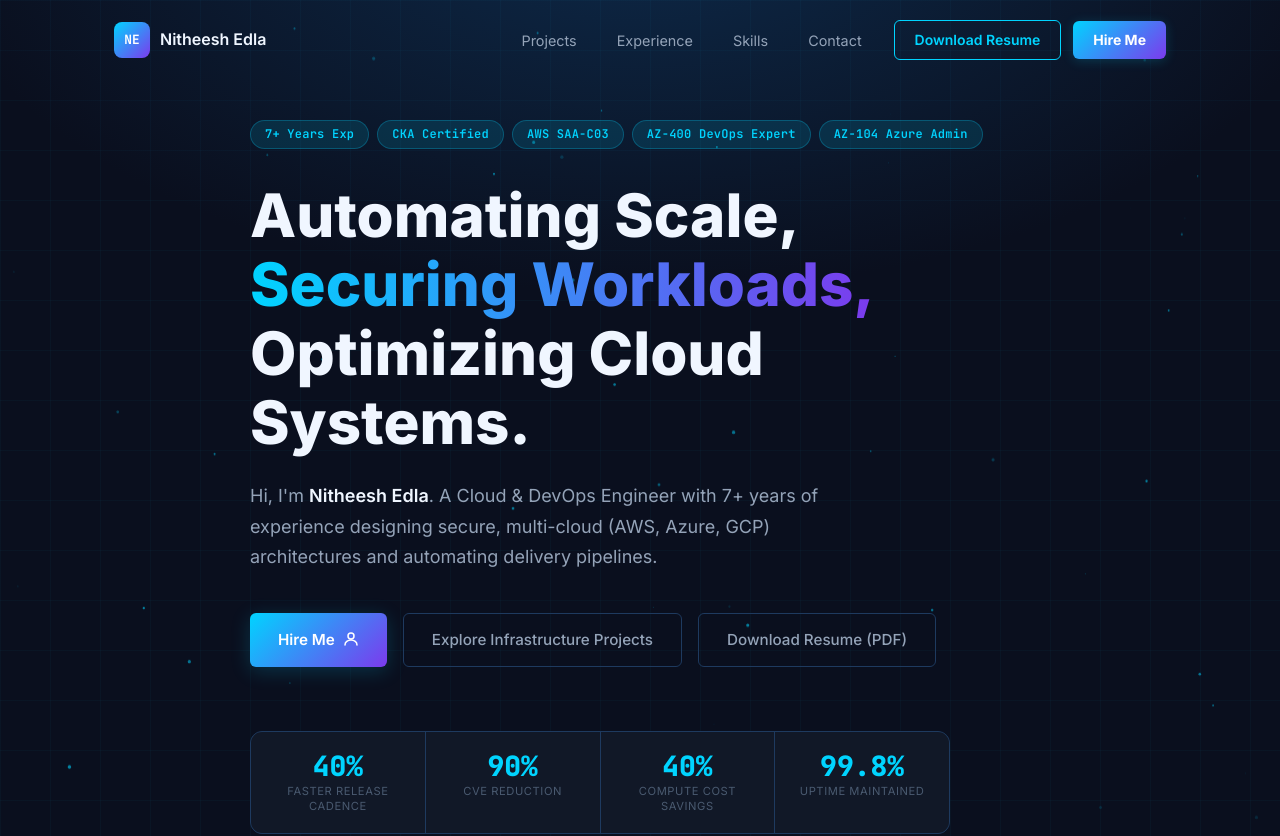
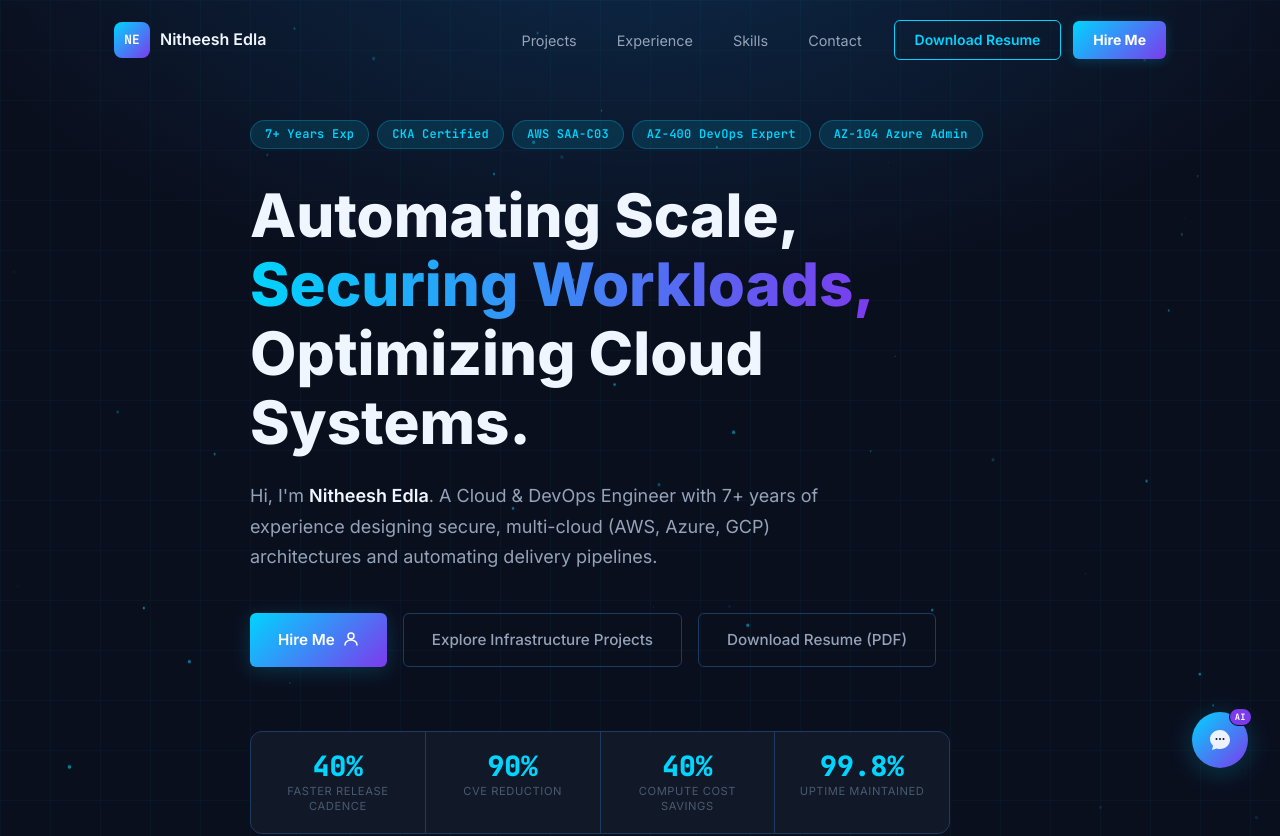
Before and after one commit to Nitheesh3009/portfolio, a Next.js app: page / in a window 1280 px wide. Shown: the top 836 px of the page. Built offline with nearby package versions, Linux system fonts and the light colour scheme.

Commit message:
added chatbot button

```diff
--- a/app/page.js
+++ b/app/page.js
@@ -5,6 +5,7 @@ import ExperienceTimeline from "@/components/ExperienceTimeline";
 import SkillsGrid from "@/components/SkillsGrid";
 import Contact from "@/components/Contact";
 import Footer from "@/components/Footer";
+import ChatbotButton from "@/components/ChatbotButton";
 
 export default function Home() {
   return (
@@ -18,6 +19,7 @@ export default function Home() {
         <Contact />
       </main>
       <Footer />
+      <ChatbotButton />
     </>
   );
 }
--- /dev/null
+++ b/components/ChatbotButton.js
@@ -0,0 +1,67 @@
+"use client";
+import { useState } from "react";
+import styles from "./ChatbotButton.module.css";
+
+export default function ChatbotButton() {
+  const [open, setOpen] = useState(false);
+
+  return (
+    <div className={styles.wrapper}>
+      {open && (
+        <div className={styles.popup} role="dialog" aria-label="Chatbot status">
+          <div className={styles.popupHeader}>
+            <div className={styles.headerLeft}>
+              <span className={styles.avatarDot} />
+              <span className={styles.headerTitle}>AI Assistant</span>
+            </div>
+            <button
+              className={styles.closeBtn}
+              onClick={() => setOpen(false)}
+              aria-label="Close"
+            >
+              ×
+            </button>
+          </div>
+          <div className={styles.popupBody}>
+            <div className={styles.buildingIcon}>
+              <svg width="40" height="40" viewBox="0 0 40 40" fill="none">
+                <circle cx="20" cy="20" r="18" stroke="var(--accent)" strokeWidth="1.5" strokeDasharray="4 3" />
+                <path d="M13 27v-8l7-5 7 5v8" stroke="var(--accent)" strokeWidth="1.5" strokeLinecap="round" strokeLinejoin="round" />
+                <rect x="17" y="21" width="6" height="6" rx="1" stroke="var(--accent)" strokeWidth="1.5" />
+                <path d="M10 27h20" stroke="var(--accent)" strokeWidth="1.5" strokeLinecap="round" />
+              </svg>
+            </div>
+            <p className={styles.statusText}>Chatbot build in progress</p>
+            <p className={styles.statusSub}>
+              An AI assistant powered by Claude is coming soon to answer questions about my experience and projects.
+            </p>
+            <div className={styles.progressBar}>
+              <div className={styles.progressFill} />
+            </div>
+          </div>
+        </div>
+      )}
+
+      <button
+        className={styles.fab}
+        onClick={() => setOpen((v) => !v)}
+        aria-label="Open AI chatbot"
+        title="AI Assistant"
+      >
+        {open ? (
+          <svg width="22" height="22" viewBox="0 0 22 22" fill="none">
+            <path d="M5 5l12 12M17 5L5 17" stroke="#fff" strokeWidth="2" strokeLinecap="round" />
+          </svg>
+        ) : (
+          <svg width="24" height="24" viewBox="0 0 24 24" fill="none">
+            <path d="M12 2C6.48 2 2 6.03 2 11c0 2.6 1.18 4.94 3.08 6.6L4 22l4.65-1.54C9.97 20.79 10.97 21 12 21c5.52 0 10-4.03 10-9S17.52 2 12 2z" fill="white" fillOpacity="0.9" />
+            <circle cx="8.5" cy="11" r="1" fill="var(--bg-primary)" />
+            <circle cx="12" cy="11" r="1" fill="var(--bg-primary)" />
+            <circle cx="15.5" cy="11" r="1" fill="var(--bg-primary)" />
+          </svg>
+        )}
+        <span className={styles.badge}>AI</span>
+      </button>
+    </div>
+  );
+}
--- /dev/null
+++ b/components/ChatbotButton.module.css
@@ -0,0 +1,162 @@
+.wrapper {
+  position: fixed;
+  bottom: 32px;
+  right: 32px;
+  z-index: 200;
+  display: flex;
+  flex-direction: column;
+  align-items: flex-end;
+  gap: 12px;
+}
+
+/* Floating action button */
+.fab {
+  position: relative;
+  width: 56px;
+  height: 56px;
+  border-radius: 50%;
+  background: linear-gradient(135deg, var(--accent), var(--accent-2));
+  border: none;
+  cursor: pointer;
+  display: flex;
+  align-items: center;
+  justify-content: center;
+  box-shadow: 0 4px 24px #00d4ff40, 0 2px 8px rgba(0,0,0,0.4);
+  transition: transform 0.2s ease, box-shadow 0.2s ease;
+  animation: float 3s ease-in-out infinite;
+}
+
+.fab:hover {
+  transform: translateY(-3px) scale(1.05);
+  box-shadow: 0 8px 32px #00d4ff60, 0 4px 12px rgba(0,0,0,0.4);
+  animation: none;
+}
+
+.badge {
+  position: absolute;
+  top: -4px;
+  right: -4px;
+  background: var(--accent-2);
+  color: #fff;
+  font-size: 0.55rem;
+  font-weight: 700;
+  font-family: var(--font-mono);
+  padding: 2px 5px;
+  border-radius: 100px;
+  letter-spacing: 0.04em;
+  border: 1.5px solid var(--bg-primary);
+}
+
+/* Popup card */
+.popup {
+  width: 300px;
+  background: var(--bg-secondary);
+  border: 1px solid var(--border);
+  border-radius: var(--radius);
+  overflow: hidden;
+  box-shadow: 0 8px 40px rgba(0,0,0,0.5), 0 0 0 1px var(--border-accent);
+  animation: fadeUp 0.2s ease both;
+}
+
+.popupHeader {
+  display: flex;
+  align-items: center;
+  justify-content: space-between;
+  padding: 14px 16px;
+  background: linear-gradient(135deg, #0d2a4a, var(--bg-secondary));
+  border-bottom: 1px solid var(--border);
+}
+
+.headerLeft {
+  display: flex;
+  align-items: center;
+  gap: 8px;
+}
+
+.avatarDot {
+  width: 8px;
+  height: 8px;
+  border-radius: 50%;
+  background: var(--accent);
+  box-shadow: 0 0 6px var(--accent);
+  animation: blink 2s ease infinite;
+}
+
+.headerTitle {
+  font-size: 0.875rem;
+  font-weight: 600;
+  color: var(--text-primary);
+}
+
+.closeBtn {
+  background: none;
+  border: none;
+  color: var(--text-muted);
+  font-size: 1.25rem;
+  cursor: pointer;
+  line-height: 1;
+  padding: 0 2px;
+  transition: color var(--transition);
+}
+
+.closeBtn:hover {
+  color: var(--text-primary);
+}
+
+.popupBody {
+  padding: 28px 20px 24px;
+  display: flex;
+  flex-direction: column;
+  align-items: center;
+  gap: 10px;
+  text-align: center;
+}
+
+.buildingIcon {
+  opacity: 0.85;
+  margin-bottom: 4px;
+  animation: float 3s ease-in-out infinite;
+}
+
+.statusText {
+  font-size: 0.95rem;
+  font-weight: 700;
+  color: var(--text-primary);
+  margin: 0;
+}
+
+.statusSub {
+  font-size: 0.78rem;
+  color: var(--text-secondary);
+  line-height: 1.6;
+  margin: 0;
+  max-width: 240px;
+}
+
+.progressBar {
+  width: 100%;
+  height: 3px;
+  background: var(--border);
+  border-radius: 100px;
+  margin-top: 8px;
+  overflow: hidden;
+}
+
+.progressFill {
+  height: 100%;
+  width: 60%;
+  background: linear-gradient(90deg, var(--accent), var(--accent-2));
+  border-radius: 100px;
+  animation: shimmer 2s ease-in-out infinite;
+}
+
+@media (max-width: 480px) {
+  .wrapper {
+    bottom: 20px;
+    right: 20px;
+  }
+
+  .popup {
+    width: calc(100vw - 40px);
+  }
+}
```
